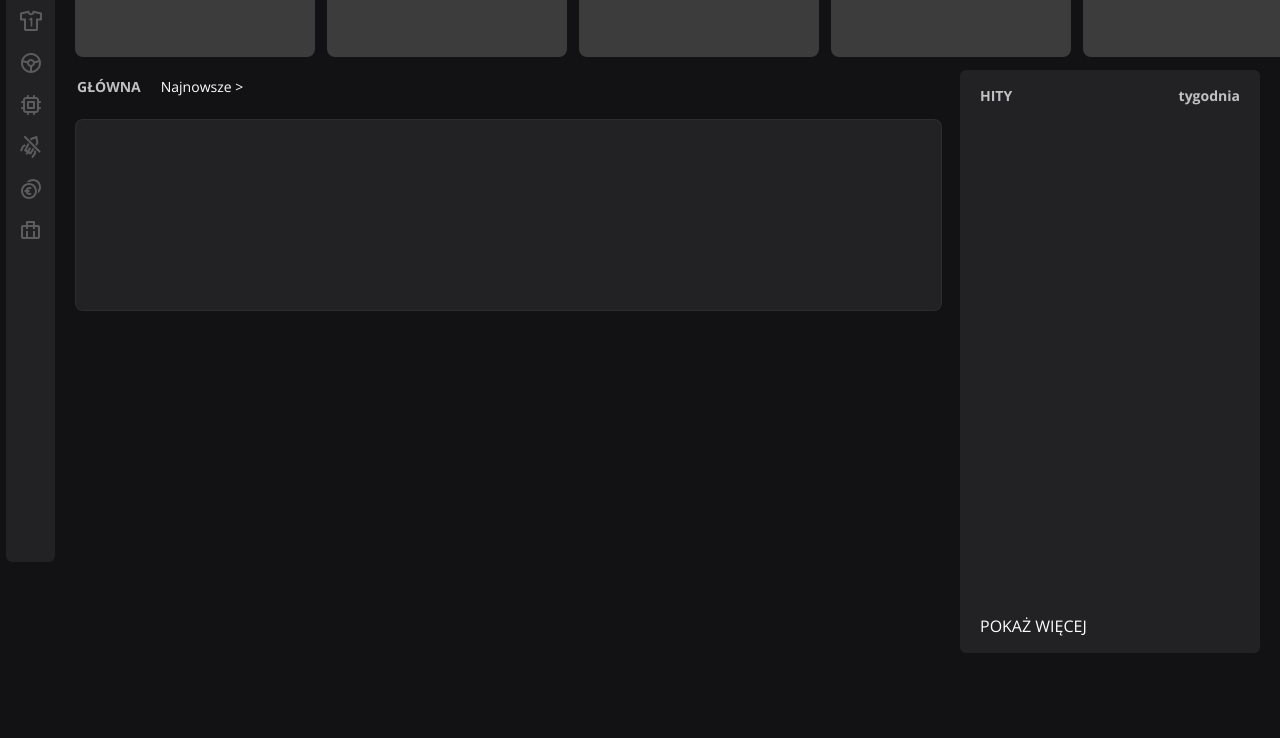
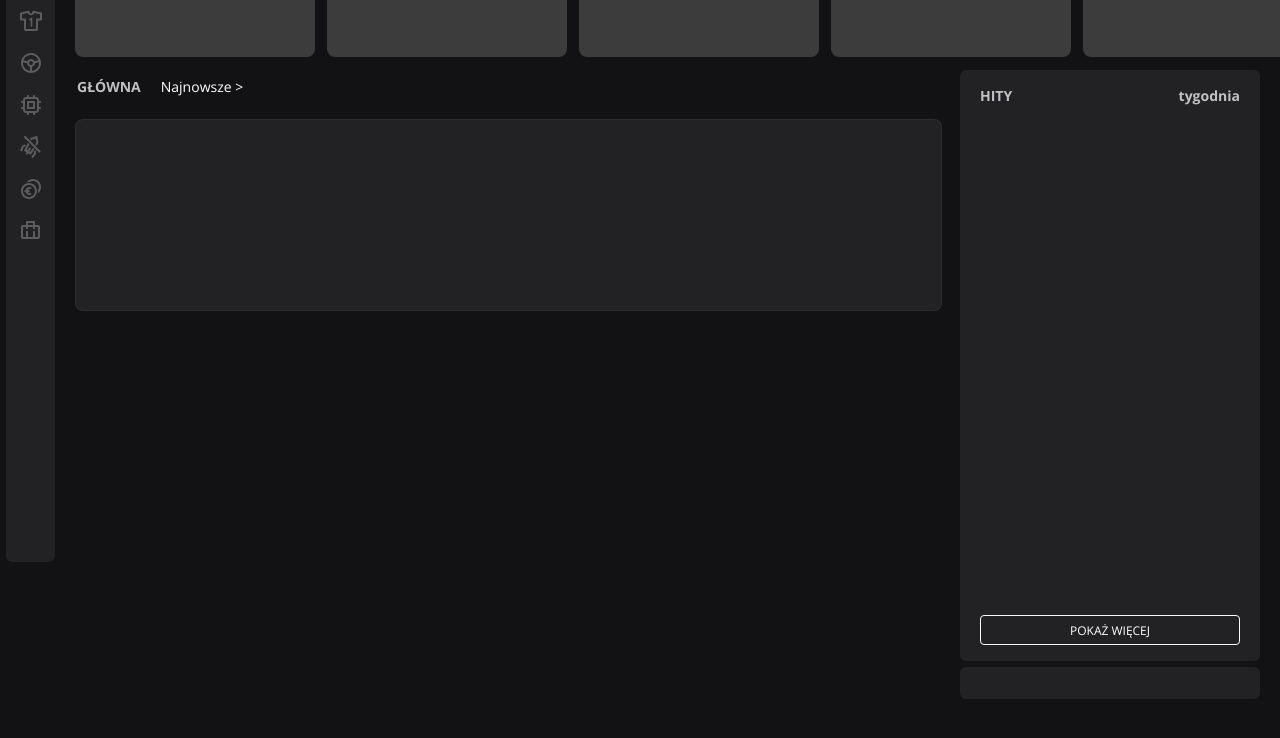
Before and after one commit to BorwinTheJoe/wykop-project, a plain HTML site: page wykop.html in a window 1280 px wide. Shown: the part 232-970 px from the top of the page. Drawn offline with nearby package versions, Linux system fonts and the light colour scheme.

Commit message:
added "pokaz wiecej" button. added tags to existing css design.

```diff
--- a/styles/shared/header.css
+++ b/styles/shared/header.css
@@ -9,6 +9,7 @@
   top: 0;
   left: 0;
   right: 0;
+  z-index: 100;
 
   display: flex;
   justify-content: space-between;
--- a/styles/shared/main.css
+++ b/styles/shared/main.css
@@ -120,11 +120,12 @@ main {
   width: 300px;
 }
 
-.hity-tygodnia {
+.hity-tygodnia, .gorace-wpisy {
   background-color: var(--whitish);
   border-radius: 6px;
   padding: 16px 20px;
   width: 260px;
+  margin-bottom: 6px;
 }
 
 .hity-tygodnia-title {
@@ -174,3 +175,14 @@ main {
   color: #c1c1c3;
   font-size: 14px;
 }
+
+.pokaz-wiecej {
+  display: flex;
+  border: 1px solid var(--blackish);
+  border-radius: 4px;
+  height: 28px;
+  padding: 0 16px;
+  font-size: 12px;
+  align-items: center;
+  justify-content: center;
+}
--- a/wykop.html
+++ b/wykop.html
@@ -244,7 +244,7 @@
             </div>
 
             <div class="pokaz-wiecej">
-              POKAŻ WIĘCEJ
+              <div class="pokaz-wiecej-text">POKAŻ WIĘCEJ</div>
             </div>
           </div>
 
```
